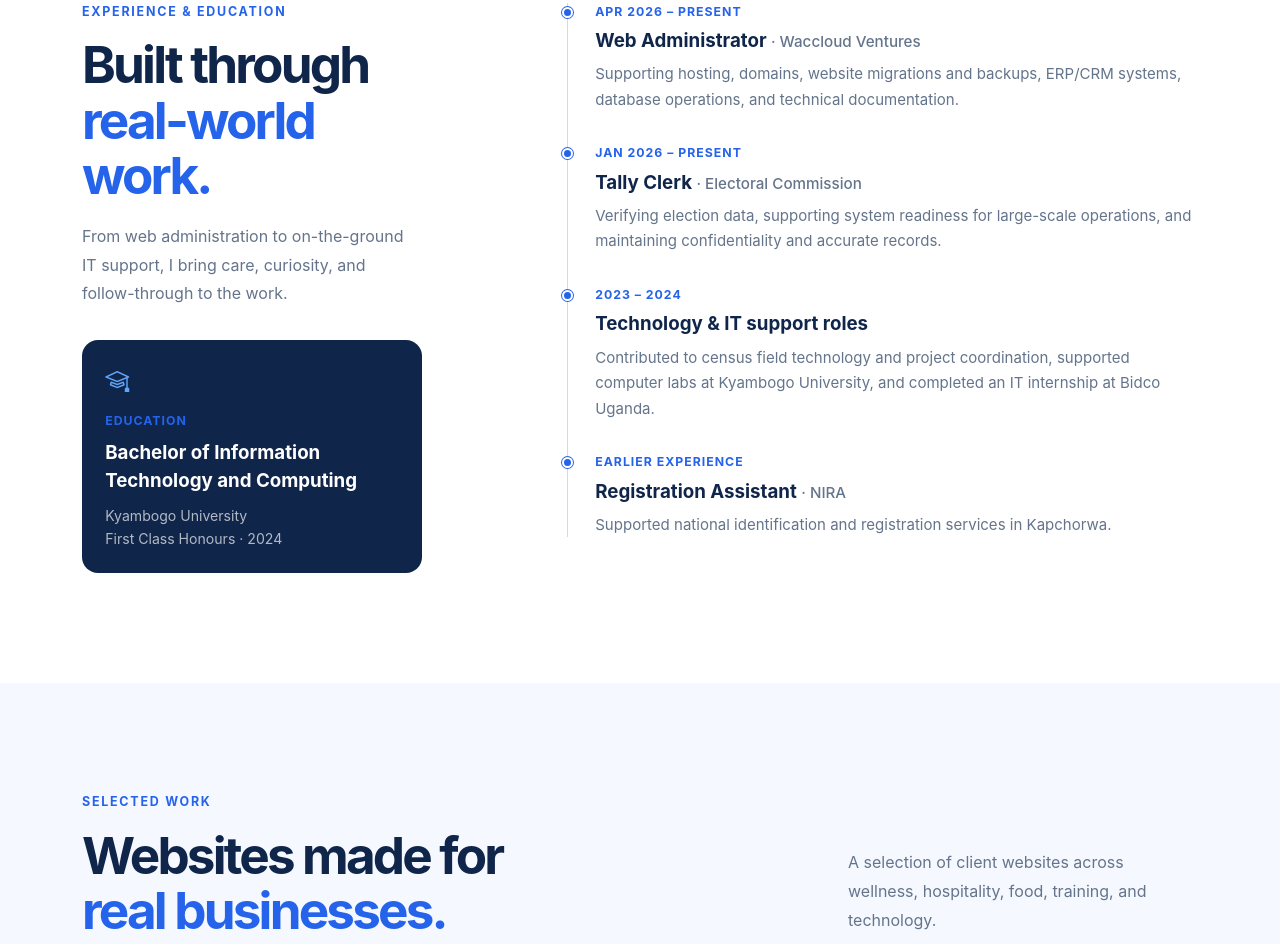
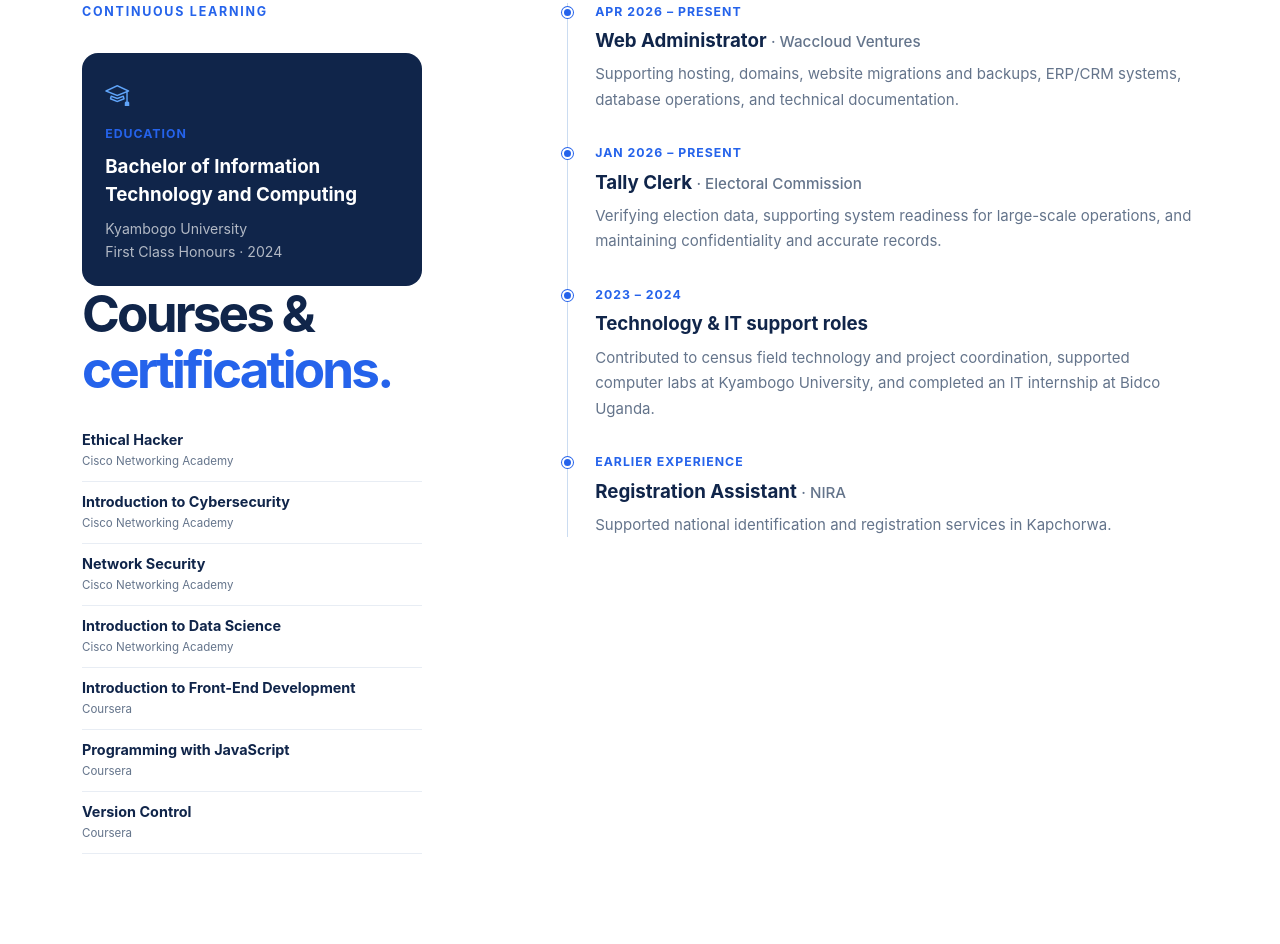
Before and after one commit to Alison-Tito/Alison-Tito.github.io, a plain HTML site: page index.html in a window 1280 px wide. Shown: the part 2541-3485 px from the top of the page. Drawn offline with nearby package versions, Linux system fonts and the light colour scheme.

Commit message:
Addition of certificates

```diff
--- a/css/style.css
+++ b/css/style.css
@@ -500,6 +500,41 @@ a {
   line-height: 1.7;
 }
 
+.course-list {
+  margin: 1.4rem 0 0;
+  padding: 0;
+  list-style: none;
+}
+
+.course-list li {
+  border-bottom: 1px solid #e8edf4;
+}
+
+.course-list a {
+  display: flex;
+  flex-direction: column;
+  gap: 0.18rem;
+  padding: 0.65rem 0;
+  color: var(--ink);
+  text-decoration: none;
+}
+
+.course-list a:hover span,
+.course-list a:focus-visible span {
+  color: #2563eb;
+}
+
+.course-list a span {
+  font-size: 0.9rem;
+  font-weight: 650;
+  line-height: 1.4;
+}
+
+.course-list a small {
+  color: var(--muted);
+  font-size: 0.72rem;
+}
+
 .projects-section {
   background: var(--paper);
 }
--- a/index.html
+++ b/index.html
@@ -146,15 +146,24 @@
       <div class="container">
         <div class="row g-5">
           <div class="col-lg-4">
-            <p class="section-kicker">Experience &amp; education</p>
-            <h2 class="section-title">Built through<br><span>real-world work.</span></h2>
-            <p class="section-copy">From web administration to on-the-ground IT support, I bring care, curiosity, and follow-through to the work.</p>
+            <p class="section-kicker">Continuous learning</p>
             <div class="degree-card">
               <i class="bi bi-mortarboard"></i>
               <span class="degree-label">Education</span>
               <h3>Bachelor of Information Technology and Computing</h3>
               <p>Kyambogo University<br>First Class Honours · 2024</p>
             </div>
+            <h2 class="section-title">Courses &amp;<br><span>certifications.</span></h2>
+            <ul class="course-list">
+              <li><a href="https://www.netacad.com/certificates/?issuanceId=630f6529-a010-4339-976d-5cfec1df2b75" target="_blank" rel="noopener noreferrer"><span>Ethical Hacker</span><small>Cisco Networking Academy</small></a></li>
+              <li><a href="https://www.netacad.com/certificates/?issuanceId=1a2d10fb-1d80-4cdc-b7f0-719bfdf0e664" target="_blank" rel="noopener noreferrer"><span>Introduction to Cybersecurity</span><small>Cisco Networking Academy</small></a></li>
+              <li><a href="https://www.netacad.com/certificates/?issuanceId=c1aa693f-e2da-4b73-8135-ceb8179426d9" target="_blank" rel="noopener noreferrer"><span>Network Security</span><small>Cisco Networking Academy</small></a></li>
+              <li><a href="https://www.netacad.com/certificates/?issuanceId=a76510d0-796d-4492-a61b-5b427344da13" target="_blank" rel="noopener noreferrer"><span>Introduction to Data Science</span><small>Cisco Networking Academy</small></a></li>
+              <li><a href="https://www.coursera.org/account/accomplishments/verify/84MYK9JL9G7T" target="_blank" rel="noopener noreferrer"><span>Introduction to Front-End Development</span><small>Coursera</small></a></li>
+              <li><a href="https://www.coursera.org/account/accomplishments/verify/THPWRTUDGBJ2" target="_blank" rel="noopener noreferrer"><span>Programming with JavaScript</span><small>Coursera</small></a></li>
+              <li><a href="https://www.coursera.org/account/accomplishments/verify/YVASEVL236Q6" target="_blank" rel="noopener noreferrer"><span>Version Control</span><small>Coursera</small></a></li>
+            </ul>
+
           </div>
           <div class="col-lg-7 offset-lg-1">
             <div class="timeline">
```
